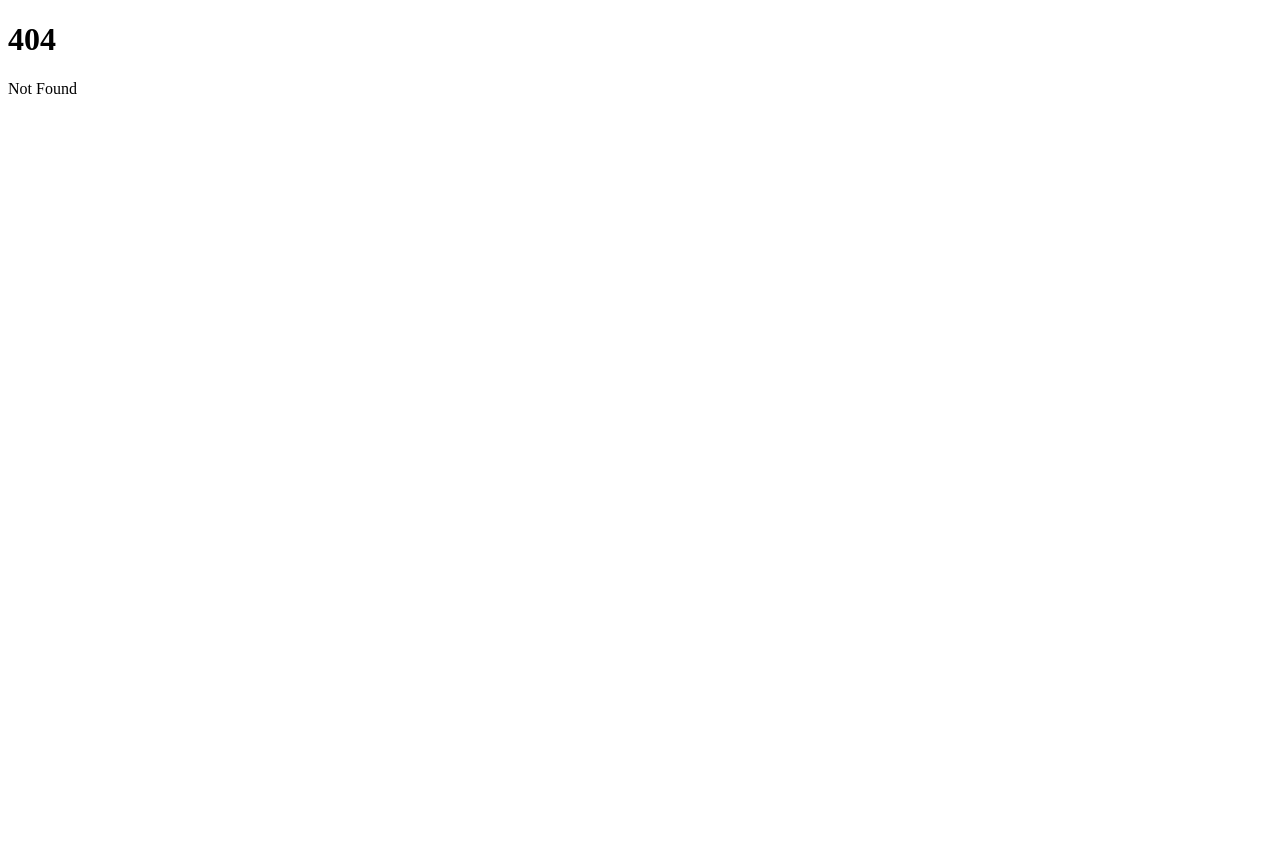
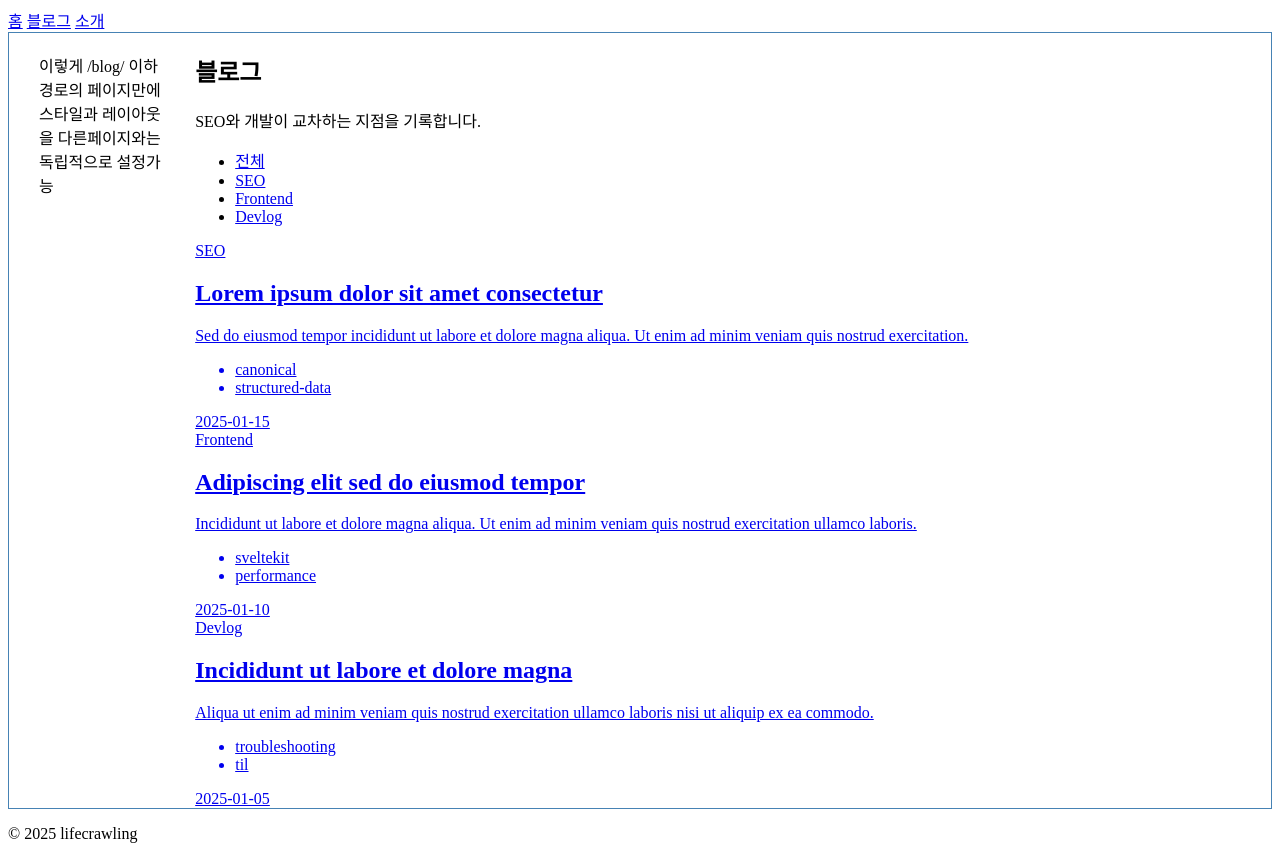
Before and after one commit to toa-web-dev/seo-blog-by-sveltekit, a SvelteKit app: page /blog in a window 1280 px wide. Before the commit this address had no page. Before the commit the page ends 800 px from the top, so only its background shows below. Built offline with nearby package versions, Linux system fonts and the light colour scheme.

Commit message:
🚧✨ 페이지 추가

```diff
--- a/src/routes/+layout.svelte
+++ b/src/routes/+layout.svelte
@@ -8,4 +8,18 @@
 	<link rel="icon" href={favicon} />
 </svelte:head>
 
-{@render children()}
+<header>
+	<nav>
+		<a href="/">홈</a>
+		<a href="/blog">블로그</a>
+		<a href="/about">소개</a>
+	</nav>
+</header>
+
+<main>
+	{@render children()}
+</main>
+
+<footer>
+	<p>© 2025 lifecrawling</p>
+</footer>
--- /dev/null
+++ b/src/routes/blog/+layout.svelte
@@ -0,0 +1,25 @@
+<script lang="ts">
+	import favicon from '$lib/assets/favicon.svg';
+
+	let { children } = $props();
+</script>
+
+<svelte:head>
+	<link rel="icon" href={favicon} />
+	<style>
+		.main-wrapper {
+			display: flex;
+			border: 1px solid steelblue;
+		}
+		.main-wrapper>aside{width: 10%; padding: 20px 30px;}
+	</style>
+</svelte:head>
+
+<div class="main-wrapper">
+	<aside>
+		이렇게 /blog/ 이하 경로의 페이지만에 스타일과 레이아웃을 다른페이지와는 독립적으로 설정가능
+	</aside>
+	<main>
+		{@render children()}
+	</main>
+</div>
--- /dev/null
+++ b/src/routes/blog/+page.svelte
@@ -0,0 +1,65 @@
+<!-- src/routes/blog/+page.svelte -->
+
+<section class="blog-hero">
+	<h1>블로그</h1>
+	<p>SEO와 개발이 교차하는 지점을 기록합니다.</p>
+</section>
+
+<section class="category-filter">
+	<ul>
+		<li><a href="/blog">전체</a></li>
+		<li><a href="/blog/category/seo">SEO</a></li>
+		<li><a href="/blog/category/frontend">Frontend</a></li>
+		<li><a href="/blog/category/devlog">Devlog</a></li>
+	</ul>
+</section>
+
+<section class="post-list">
+	<article>
+		<a href="/blog/seo/lorem-ipsum-post-1">
+			<span class="category">SEO</span>
+			<h2>Lorem ipsum dolor sit amet consectetur</h2>
+			<p>
+				Sed do eiusmod tempor incididunt ut labore et dolore magna aliqua. Ut enim ad minim
+				veniam quis nostrud exercitation.
+			</p>
+			<ul class="tags">
+				<li>canonical</li>
+				<li>structured-data</li>
+			</ul>
+			<time datetime="2025-01-15">2025-01-15</time>
+		</a>
+	</article>
+
+	<article>
+		<a href="/blog/frontend/lorem-ipsum-post-2">
+			<span class="category">Frontend</span>
+			<h2>Adipiscing elit sed do eiusmod tempor</h2>
+			<p>
+				Incididunt ut labore et dolore magna aliqua. Ut enim ad minim veniam quis nostrud
+				exercitation ullamco laboris.
+			</p>
+			<ul class="tags">
+				<li>sveltekit</li>
+				<li>performance</li>
+			</ul>
+			<time datetime="2025-01-10">2025-01-10</time>
+		</a>
+	</article>
+
+	<article>
+		<a href="/blog/devlog/lorem-ipsum-post-3">
+			<span class="category">Devlog</span>
+			<h2>Incididunt ut labore et dolore magna</h2>
+			<p>
+				Aliqua ut enim ad minim veniam quis nostrud exercitation ullamco laboris nisi ut aliquip
+				ex ea commodo.
+			</p>
+			<ul class="tags">
+				<li>troubleshooting</li>
+				<li>til</li>
+			</ul>
+			<time datetime="2025-01-05">2025-01-05</time>
+		</a>
+	</article>
+</section>
```
Also changed, not shown: src/routes/+page.svelte (+61 -2 lines), src/routes/about/+page.svelte (added, +54 -0 lines).
